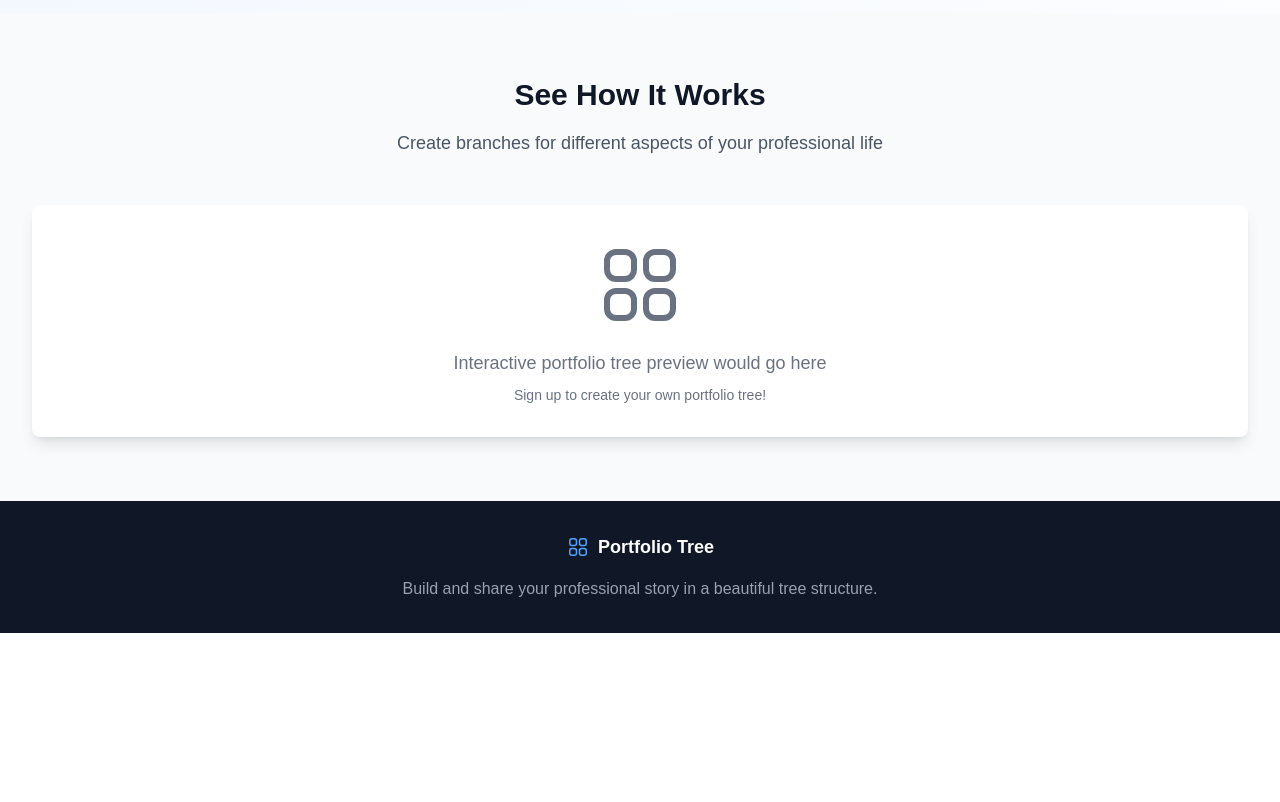
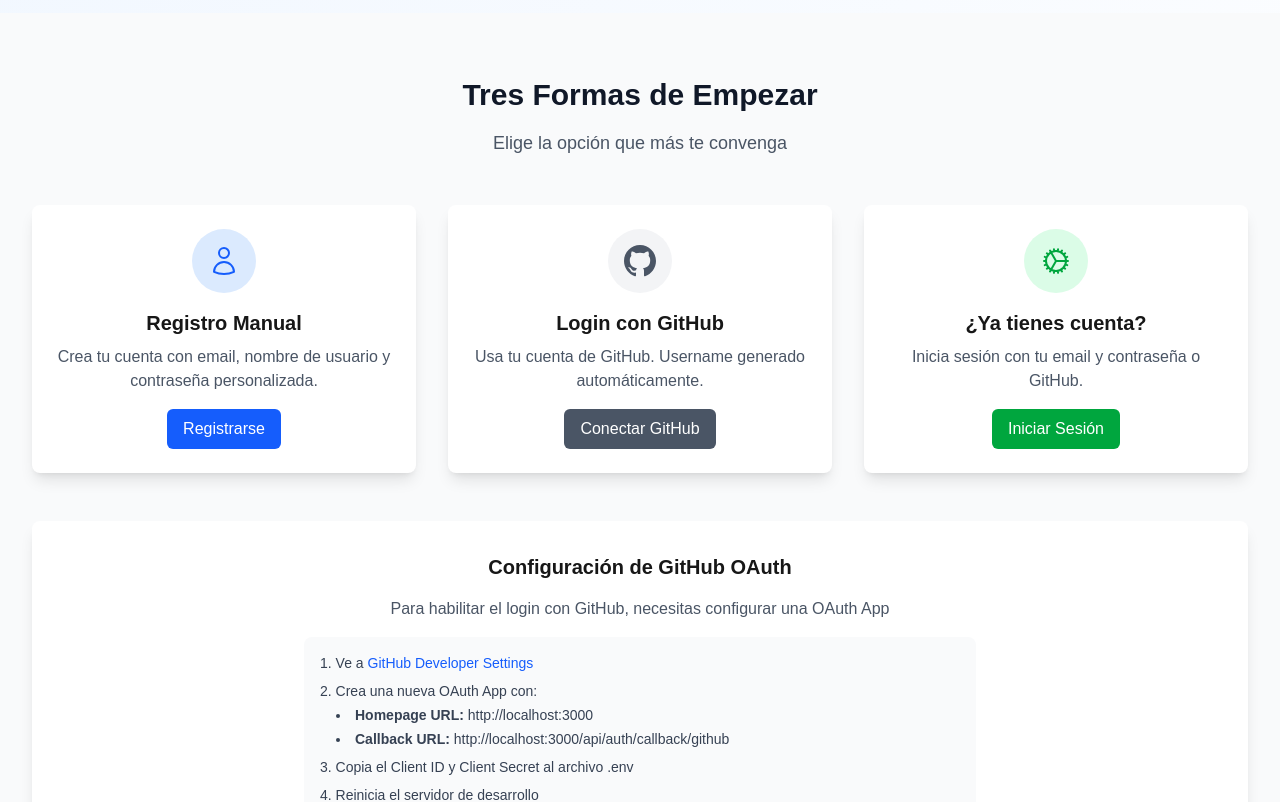
Before and after one commit to hugocis/portafolio, a Next.js app: page / in a window 1280 px wide. Shown: the part 740-1542 px from the top of the page. Before the commit the page ends 1373 px from the top, so only its background shows below. Built offline with nearby package versions, Linux system fonts and the light colour scheme; no server answers.

Commit message:
feat: enhance user authentication flow with GitHub login and manual registration instructions in README

```diff
--- a/app/auth/signin/page.tsx
+++ b/app/auth/signin/page.tsx
@@ -80,13 +80,29 @@
               <div key={provider.name}>
                 <button
                   onClick={() => signIn(provider.id, { callbackUrl })}
-                  className="group relative w-full flex justify-center py-2 px-4 border border-transparent text-sm font-medium rounded-md text-white bg-blue-600 hover:bg-blue-700 focus:outline-none focus:ring-2 focus:ring-offset-2 focus:ring-blue-500"
+                  className="group relative w-full flex justify-center items-center py-3 px-4 border border-gray-300 text-sm font-medium rounded-md text-gray-700 bg-white hover:bg-gray-50 focus:outline-none focus:ring-2 focus:ring-offset-2 focus:ring-blue-500 transition-colors"
                 >
-                  Sign in with {provider.name}
+                  {provider.id === 'github' && (
+                    <svg className="w-5 h-5 mr-2" fill="currentColor" viewBox="0 0 24 24">
+                      <path d="M12 0c-6.626 0-12 5.373-12 12 0 5.302 3.438 9.8 8.207 11.387.599.111.793-.261.793-.577v-2.234c-3.338.726-4.033-1.416-4.033-1.416-.546-1.387-1.333-1.756-1.333-1.756-1.089-.745.083-.729.083-.729 1.205.084 1.839 1.237 1.839 1.237 1.07 1.834 2.807 1.304 3.492.997.107-.775.418-1.305.762-1.604-2.665-.305-5.467-1.334-5.467-5.931 0-1.311.469-2.381 1.236-3.221-.124-.303-.535-1.524.117-3.176 0 0 1.008-.322 3.301 1.23.957-.266 1.983-.399 3.003-.404 1.02.005 2.047.138 3.006.404 2.291-1.552 3.297-1.23 3.297-1.23.653 1.653.242 2.874.118 3.176.77.84 1.235 1.911 1.235 3.221 0 4.609-2.807 5.624-5.479 5.921.43.372.823 1.102.823 2.222v3.293c0 .319.192.694.801.576 4.765-1.589 8.199-6.086 8.199-11.386 0-6.627-5.373-12-12-12z"/>
+                    </svg>
+                  )}
+                  Continue with {provider.name}
                 </button>
               </div>
             )
           })}
+
+          {providers && Object.values(providers).some((p: any) => p.id !== 'credentials') && (
+            <div className="relative">
+              <div className="absolute inset-0 flex items-center">
+                <div className="w-full border-t border-gray-300" />
+              </div>
+              <div className="relative flex justify-center text-sm">
+                <span className="px-2 bg-gray-50 text-gray-500">Or continue with email</span>
+              </div>
+            </div>
+          )}
         </div>
       </div>
     </div>
--- a/app/page.tsx
+++ b/app/page.tsx
@@ -146,22 +146,84 @@
         <div className="max-w-7xl mx-auto px-4 sm:px-6 lg:px-8">
           <div className="text-center mb-12">
             <h2 className="text-3xl font-bold text-gray-900 mb-4">
-              See How It Works
+              Tres Formas de Empezar
             </h2>
             <p className="text-lg text-gray-600">
-              Create branches for different aspects of your professional life
+              Elige la opción que más te convenga
             </p>
           </div>
 
+          <div className="grid grid-cols-1 md:grid-cols-3 gap-8 mb-12">
+            <div className="bg-white rounded-lg shadow-lg p-6 text-center">
+              <div className="bg-blue-100 rounded-full p-4 w-16 h-16 mx-auto mb-4 flex items-center justify-center">
+                <UserIcon className="h-8 w-8 text-blue-600" />
+              </div>
+              <h3 className="text-xl font-semibold mb-2">Registro Manual</h3>
+              <p className="text-gray-600 mb-4">
+                Crea tu cuenta con email, nombre de usuario y contraseña personalizada.
+              </p>
+              <Link
+                href="/auth/register"
+                className="bg-blue-600 text-white px-4 py-2 rounded-md hover:bg-blue-700 inline-block"
+              >
+                Registrarse
+              </Link>
+            </div>
+
+            <div className="bg-white rounded-lg shadow-lg p-6 text-center">
+              <div className="bg-gray-100 rounded-full p-4 w-16 h-16 mx-auto mb-4 flex items-center justify-center">
+                <svg className="w-8 h-8 text-gray-600" fill="currentColor" viewBox="0 0 24 24">
+                  <path d="M12 0c-6.626 0-12 5.373-12 12 0 5.302 3.438 9.8 8.207 11.387.599.111.793-.261.793-.577v-2.234c-3.338.726-4.033-1.416-4.033-1.416-.546-1.387-1.333-1.756-1.333-1.756-1.089-.745.083-.729.083-.729 1.205.084 1.839 1.237 1.839 1.237 1.07 1.834 2.807 1.304 3.492.997.107-.775.418-1.305.762-1.604-2.665-.305-5.467-1.334-5.467-5.931 0-1.311.469-2.381 1.236-3.221-.124-.303-.535-1.524.117-3.176 0 0 1.008-.322 3.301 1.23.957-.266 1.983-.399 3.003-.404 1.02.005 2.047.138 3.006.404 2.291-1.552 3.297-1.23 3.297-1.23.653 1.653.242 2.874.118 3.176.77.84 1.235 1.911 1.235 3.221 0 4.609-2.807 5.624-5.479 5.921.43.372.823 1.102.823 2.222v3.293c0 .319.192.694.801.576 4.765-1.589 8.199-6.086 8.199-11.386 0-6.627-5.373-12-12-12z"/>
+                </svg>
+              </div>
+              <h3 className="text-xl font-semibold mb-2">Login con GitHub</h3>
+              <p className="text-gray-600 mb-4">
+                Usa tu cuenta de GitHub. Username generado automáticamente.
+              </p>
+              <Link
+                href="/auth/signin"
+                className="bg-gray-600 text-white px-4 py-2 rounded-md hover:bg-gray-700 inline-block"
+              >
+                Conectar GitHub
+              </Link>
+            </div>
+
+            <div className="bg-white rounded-lg shadow-lg p-6 text-center">
+              <div className="bg-green-100 rounded-full p-4 w-16 h-16 mx-auto mb-4 flex items-center justify-center">
+                <CogIcon className="h-8 w-8 text-green-600" />
+              </div>
+              <h3 className="text-xl font-semibold mb-2">¿Ya tienes cuenta?</h3>
+              <p className="text-gray-600 mb-4">
+                Inicia sesión con tu email y contraseña o GitHub.
+              </p>
+              <Link
+                href="/auth/signin"
+                className="bg-green-600 text-white px-4 py-2 rounded-md hover:bg-green-700 inline-block"
+              >
+                Iniciar Sesión
+              </Link>
+            </div>
+          </div>
+
           <div className="bg-white rounded-lg shadow-lg p-8">
-            <div className="text-center text-gray-500">
-              <Squares2X2Icon className="h-24 w-24 mx-auto mb-4" />
-              <p className="text-lg">
-                Interactive portfolio tree preview would go here
+            <div className="text-center">
+              <h3 className="text-xl font-semibold mb-4">Configuración de GitHub OAuth</h3>
+              <p className="text-gray-600 mb-4">
+                Para habilitar el login con GitHub, necesitas configurar una OAuth App
               </p>
-              <p className="text-sm mt-2">
-                Sign up to create your own portfolio tree!
-              </p>
+              <div className="bg-gray-50 rounded-lg p-4 text-left max-w-2xl mx-auto">
+                <ol className="list-decimal list-inside space-y-2 text-sm text-gray-700">
+                  <li>Ve a <a href="https://github.com/settings/applications/new" target="_blank" rel="noopener" className="text-blue-600 hover:text-blue-800">GitHub Developer Settings</a></li>
+                  <li>Crea una nueva OAuth App con:
+                    <ul className="list-disc list-inside ml-4 mt-1 space-y-1">
+                      <li><strong>Homepage URL:</strong> http://localhost:3000</li>
+                      <li><strong>Callback URL:</strong> http://localhost:3000/api/auth/callback/github</li>
+                    </ul>
+                  </li>
+                  <li>Copia el Client ID y Client Secret al archivo .env</li>
+                  <li>Reinicia el servidor de desarrollo</li>
+                </ol>
+              </div>
             </div>
           </div>
         </div>
--- a/lib/auth.ts
+++ b/lib/auth.ts
@@ -1,6 +1,5 @@
 import { NextAuthOptions } from "next-auth"
 import { PrismaAdapter } from "@auth/prisma-adapter"
-import GoogleProvider from "next-auth/providers/google"
 import GitHubProvider from "next-auth/providers/github"
 import CredentialsProvider from "next-auth/providers/credentials"
 import { prisma } from "@/lib/prisma"
@@ -9,10 +8,6 @@
 export const authOptions: NextAuthOptions = {
   adapter: PrismaAdapter(prisma),
   providers: [
-    GoogleProvider({
-      clientId: process.env.GOOGLE_CLIENT_ID || "",
-      clientSecret: process.env.GOOGLE_CLIENT_SECRET || "",
-    }),
     GitHubProvider({
       clientId: process.env.GITHUB_CLIENT_ID || "",
       clientSecret: process.env.GITHUB_CLIENT_SECRET || "",
@@ -75,7 +70,7 @@
       return session
     },
     async signIn({ user, account }) {
-      if (account?.provider === "google" || account?.provider === "github") {
+      if (account?.provider === "github") {
         try {
           // Check if user already exists
           const existingUser = await prisma.user.findUnique({
@@ -83,23 +78,27 @@
           })
 
           if (!existingUser) {
-            // Generate a unique username from email or profile
-            let username = user.email!.split('@')[0]
+            // Generate a unique username from GitHub username or email
+            let username = user.name?.toLowerCase().replace(/\s+/g, '_') || user.email!.split('@')[0]
             let counter = 1
 
             // Ensure username is unique
             while (await prisma.user.findUnique({ where: { username } })) {
-              username = `${user.email!.split('@')[0]}_${counter}`
+              username = `${user.name?.toLowerCase().replace(/\s+/g, '_') || user.email!.split('@')[0]}_${counter}`
               counter++
             }
 
             // User will be created automatically by the adapter
             // We just need to update with username after creation
             setTimeout(async () => {
-              await prisma.user.update({
-                where: { email: user.email! },
-                data: { username }
-              })
+              try {
+                await prisma.user.update({
+                  where: { email: user.email! },
+                  data: { username }
+                })
+              } catch (error) {
+                console.error('Error updating username:', error)
+              }
             }, 100)
           }
         } catch (error) {
```
Also changed, not shown: 2 other files (tests, documents, lock files or other folders).
